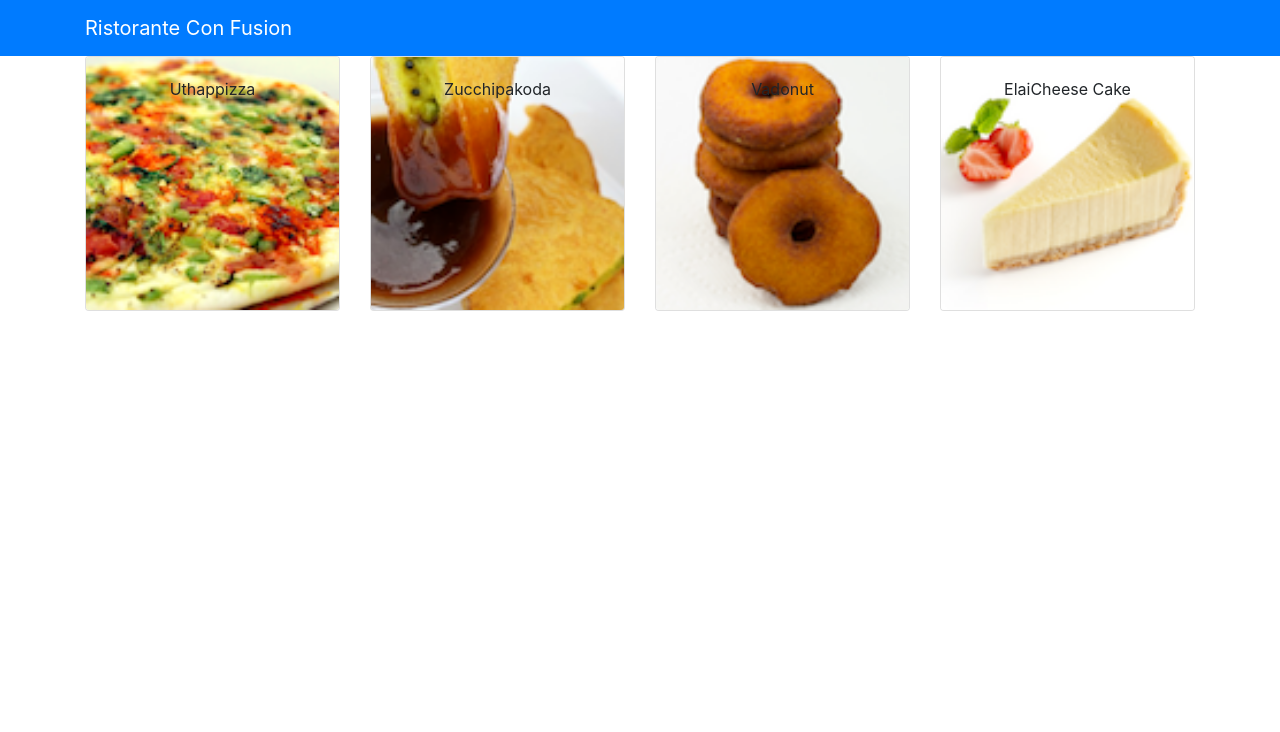
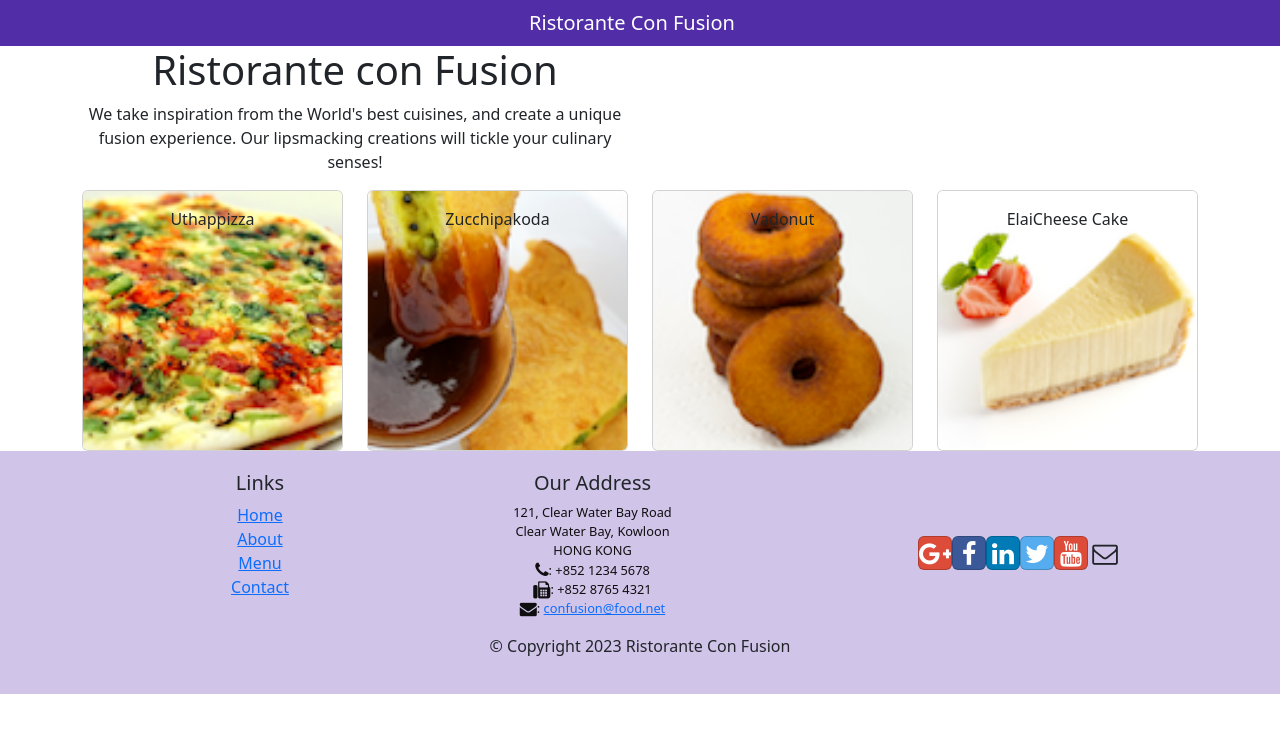
Before and after one commit to ITPROVN86/Confusion, a React (Create React App) app: page / in a window 1280 px wide. Shown: the top 732 px of the page. Built offline with nearby package versions, Linux system fonts and the light colour scheme.

Commit message:
Header and Footer

```diff
--- a/package.json
+++ b/package.json
@@ -6,7 +6,9 @@
     "@testing-library/jest-dom": "^5.16.5",
     "@testing-library/react": "^13.4.0",
     "@testing-library/user-event": "^13.5.0",
-    "bootstrap": "^4.6.0",
+    "bootstrap": "^5.2.3",
+    "bootstrap-social": "^5.1.1",
+    "font-awesome": "^4.7.0",
     "popper.js": "^1.16.1",
     "react": "^18.2.0",
     "react-dom": "^18.2.0",
--- a/src/App.css
+++ b/src/App.css
@@ -36,3 +36,36 @@
     transform: rotate(360deg);
   }
 }
+.row-header{
+  margin:0px auto;
+  padding:0px auto;
+}
+
+.row-content {
+  margin:0px auto;
+  padding: 50px 0px 50px 0px;
+  border-bottom: 1px ridge;
+  min-height:400px;
+}
+
+.footer{
+  background-color: #D1C4E9;
+  margin:0px auto;
+  padding: 20px 0px 20px 0px;
+}
+.jumbotron {
+  padding:70px 30px 70px 30px;
+  margin:0px auto;
+  background: #9575CD ;
+  color:floralwhite;
+}
+
+address{
+  font-size:80%;
+  margin:0px;
+  color:#0f0f0f;
+}
+
+.navbar-dark {
+  background-color: #512DA8;
+}
--- /dev/null
+++ b/src/components/FooterComponent.js
@@ -0,0 +1,50 @@
+import React from 'react';
+
+function Footer(props) {
+    return(
+    <div className="footer">
+        <div className="container">
+            <div className="row justify-content-center">
+                <div className="col-4 offset-1 col-sm-2">
+                    <h5>Links</h5>
+                    <ul className="list-unstyled">
+                        <li><a href="#">Home</a></li>
+                        <li><a href="#">About</a></li>
+                        <li><a href="#">Menu</a></li>
+                        <li><a href="contactus.html">Contact</a></li>
+                    </ul>
+                </div>
+                <div className="col-7 col-sm-5">
+                    <h5>Our Address</h5>
+                    <address>
+                      121, Clear Water Bay Road<br />
+                      Clear Water Bay, Kowloon<br />
+                      HONG KONG<br />
+                      <i className="fa fa-phone fa-lg"></i>: +852 1234 5678<br />
+                      <i className="fa fa-fax fa-lg"></i>: +852 8765 4321<br />
+                      <i className="fa fa-envelope fa-lg"></i>: <a href="mailto:confusion@food.net">
+                         confusion@food.net</a>
+                    </address>
+                </div>
+                <div className="col-12 col-sm-4 align-self-center">
+                    <div className="text-center">
+                        <a className="btn btn-social-icon btn-google" href="http://google.com/+"><i className="fa fa-google-plus"></i></a>
+                        <a className="btn btn-social-icon btn-facebook" href="http://www.facebook.com/profile.php?id="><i className="fa fa-facebook"></i></a>
+                        <a className="btn btn-social-icon btn-linkedin" href="http://www.linkedin.com/in/"><i className="fa fa-linkedin"></i></a>
+                        <a className="btn btn-social-icon btn-twitter" href="http://twitter.com/"><i className="fa fa-twitter"></i></a>
+                        <a className="btn btn-social-icon btn-google" href="http://youtube.com/"><i className="fa fa-youtube"></i></a>
+                        <a className="btn btn-social-icon" href="mailto:"><i className="fa fa-envelope-o"></i></a>
+                    </div>
+                </div>
+            </div>
+            <div className="row justify-content-center">
+                <div className="col-auto">
+                    <p>© Copyright 2023 Ristorante Con Fusion</p>
+                </div>
+            </div>
+        </div>
+    </div>
+    )
+}
+
+export default Footer;
--- /dev/null
+++ b/src/components/HeaderComponent.js
@@ -0,0 +1,28 @@
+import React, { Component } from 'react';
+import { Navbar, NavbarBrand, Jumbotron } from 'reactstrap';
+
+class Header extends Component {
+  render() {
+    return(
+    <React.Fragment>
+      <Navbar dark>
+        <div className="container">
+            <NavbarBrand href="/">Ristorante Con Fusion</NavbarBrand>
+        </div>
+      </Navbar>
+
+           <div className="container">
+               <div className="row row-header">
+                   <div className="col-12 col-sm-6">
+                       <h1>Ristorante con Fusion</h1>
+                       <p>We take inspiration from the World's best cuisines, and create a unique fusion experience. Our lipsmacking creations will tickle your culinary senses!</p>
+                   </div>
+               </div>
+           </div>
+
+    </React.Fragment>
+    );
+  }
+}
+
+export default Header;
--- a/src/components/MainComponent.js
+++ b/src/components/MainComponent.js
@@ -1,8 +1,9 @@
 import React, { Component } from 'react';
-import { Navbar, NavbarBrand } from 'reactstrap';
 import Menu from './MenuComponent';
 import DishDetail from './DishdetailComponent';
 import { DISHES } from '../shared/dishes';
+import Header from './HeaderComponent';
+import Footer from './FooterComponent';
 
 class Main extends Component {
 
@@ -21,13 +22,10 @@
   render() {
     return (
       <div>
-        <Navbar dark color="primary">
-          <div className="container">
-            <NavbarBrand href="/">Ristorante Con Fusion</NavbarBrand>
-          </div>
-        </Navbar>
+       <Header />
         <Menu dishes={this.state.dishes} onClick={(dishId) => this.onDishSelect(dishId)} />
         <DishDetail dish={this.state.dishes.filter((dish) => dish.id === this.state.selectedDish)[0]} />
+        <Footer />
       </div>
     );
   }
--- a/src/index.js
+++ b/src/index.js
@@ -3,6 +3,8 @@
 import './index.css';
 import App from './App';
 import reportWebVitals from './reportWebVitals';
+import 'font-awesome/css/font-awesome.css';
+import 'bootstrap-social/bootstrap-social.css';
 
 const root = ReactDOM.createRoot(document.getElementById('root'));
 root.render(
```
Also changed, not shown: 1 other file (tests, documents, lock files or other folders).
